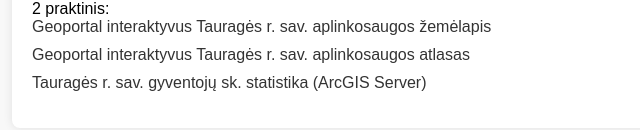
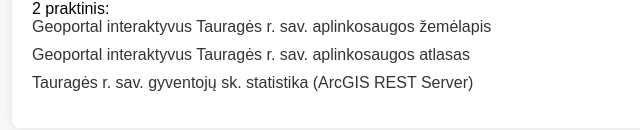
Before and after one commit to ReichertGIS/ReichertGIS.github.io, a plain HTML site: page index.html in a window 1280 px wide. Shown: the part 182-312 px from the top of the page, 208-848 px from the left. Drawn offline with Linux system fonts and the light colour scheme.

Commit message:
pakeičiau titulinį

```diff
--- a/index.html
+++ b/index.html
@@ -49,7 +49,7 @@
         <ul>
           <li><a href="/2_praktinis/index.html">Geoportal interaktyvus Tauragės r. sav. aplinkosaugos žemėlapis</a></li>
           <li><a href="/2_praktinis/atlasas.html">Geoportal interaktyvus Tauragės r. sav. aplinkosaugos atlasas</a></li>
-          <li><a href="https://services.arcgis.com/XdDVrnFqA9CT3JgB/arcgis/rest/services/2020_m_gyventoju_pasiskirstymas_Taurages_r_sav_1x1km_gardeles_perziura/FeatureServer">Tauragės r. sav. gyventojų sk. statistika (ArcGIS Server)</a></li>
+          <li><a href="https://services.arcgis.com/XdDVrnFqA9CT3JgB/arcgis/rest/services/2020_m_gyventoju_pasiskirstymas_Taurages_r_sav_1x1km_gardeles_perziura/FeatureServer">Tauragės r. sav. gyventojų sk. statistika (ArcGIS REST Server)</a></li>
         </ul>
       </li>
     </ul>
```
